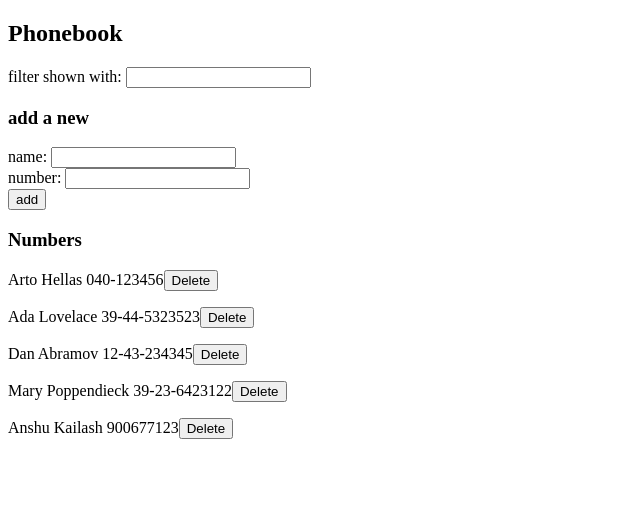
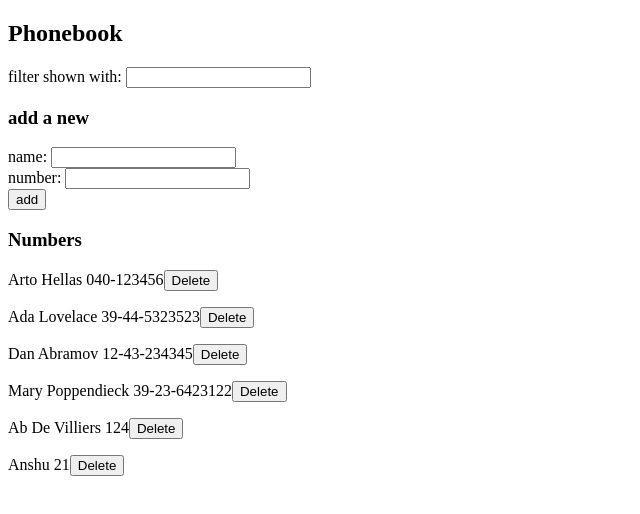
Before and after one commit to Anshuak/fullstackopen, a React (Create React App) app in the folder part2/phonebook/: page / in a window 1280 px wide. Shown: the top 514 px of the page, without its empty margins (0-640 px from the left). Built offline with nearby package versions, Linux system fonts and the light colour scheme; data requests are answered from the project's data file.

Commit message:
exercises 2.15-2.18 completed

```diff
--- a/part2/phonebook/db.json
+++ b/part2/phonebook/db.json
@@ -21,9 +21,14 @@
       "id": 4
     },
     {
-      "name": "Anshu Kailash",
-      "number": "900677123",
-      "id": 5
+      "name": "Ab De Villiers",
+      "number": "124",
+      "id": 6
+    },
+    {
+      "name": "Anshu",
+      "number": "21",
+      "id": 7
     }
   ]
 }
--- a/part2/phonebook/src/App.js
+++ b/part2/phonebook/src/App.js
@@ -26,14 +26,31 @@ const App = () => {
 
   const handleAddContact = (e) => {
     e.preventDefault();
-    if (persons.find(({ name }) => name === newName))
-      return alert(`${newName} is already added to phonebook`);
+    let pdata = persons.find(({ name }) => name === newName);
+    if (
+      pdata &&
+      window.confirm(
+        `${newName} is already added to phonebook. replace the old number with a new one?`
+      )
+    ) {
+      personService
+        .update(pdata.id, { ...pdata, number: newNumber })
+        .then((response) =>
+          setPersons(
+            persons.map((person) =>
+              person.id === pdata.id ? response : person
+            )
+          )
+        )
+        .catch((err) => console.log(err));
+    }
 
-    personService
-      .create({ name: newName, number: newNumber })
-      .then((response) => setPersons([...persons, response]))
-      .catch((err) => console.log(err));
-
+    if (!pdata) {
+      personService
+        .create({ name: newName, number: newNumber })
+        .then((response) => setPersons([...persons, response]))
+        .catch((err) => console.log(err));
+    }
     setNewName("");
     setNewNumber("");
   };
--- a/part2/phonebook/src/services/persons.js
+++ b/part2/phonebook/src/services/persons.js
@@ -6,12 +6,14 @@ const getAll = () => {
   return axios.get(baseUrl).then((response) => response.data);
 };
 
-const create = (newPerson) => {
-  return axios.post(baseUrl, newPerson).then((response) => response.data);
+const create = (newContact) => {
+  return axios.post(baseUrl, newContact).then((response) => response.data);
 };
 
-const update = () => {
-  //
+const update = (id, updatedContact) => {
+  return axios
+    .put(`${baseUrl}/${id}`, updatedContact)
+    .then((response) => response.data);
 };
 
 const deletePerson = (id) => {
@@ -22,6 +24,6 @@ const personService = {
   getAll,
   create,
   update,
-  deletePerson
+  deletePerson,
 };
 export default personService;
```
